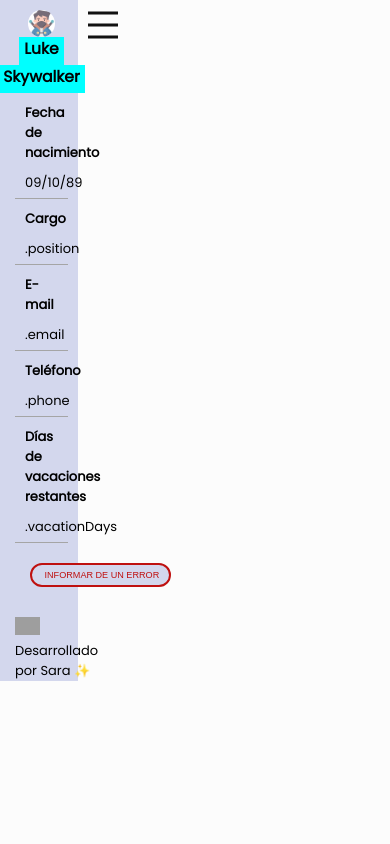
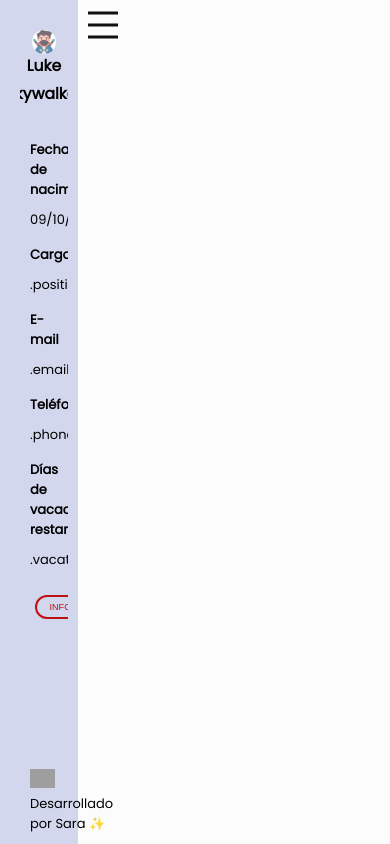
Before and after one commit to SaraCarreras/working-calendar, a React (Create React App) app: page / in a window 390 px wide. Built offline with nearby package versions, Linux system fonts and the light colour scheme; grey boxes are pictures that could not be loaded.

Commit message:
overflow & centering elements on sidebar

```diff
--- a/src/components/sidebar/sidebar.module.scss
+++ b/src/components/sidebar/sidebar.module.scss
@@ -1,4 +1,3 @@
-$font-size: 70%;
 $color-button-red: #bf1110;
 $color-text: #ecf0f1;
 $sidebar-background-color: #d3d7ed;
@@ -16,14 +15,12 @@ $sidebar-background-color: #d3d7ed;
 }
 .containerHidden {
   background-color: $sidebar-background-color;
-
   width: 250px;
   height: 100%;
   flex-direction: column;
   justify-content: space-between;
-  position: fixed;
+  position: absolute;
   display: flex;
-
   transform: translateX(-100%);
   transition: all 500ms ease-in-out;
 }
@@ -69,11 +66,14 @@ $sidebar-background-color: #d3d7ed;
 .header {
   display: flex;
   flex-direction: column;
-  justify-content: space-between;
-  height: 70%;
+  justify-content: center;
+  height: 77%;
   margin: 10px;
-  margin-left: 15px;
+  margin-left: 20px;
   padding: 0;
+  overflow: auto;
+  overflow-x: scroll;
+  overflow-x: hidden;
 
   & dt,
   p {
@@ -85,7 +85,6 @@ $sidebar-background-color: #d3d7ed;
     margin-left: 0;
     padding-left: 10px;
     padding-bottom: 5px;
-    border-bottom: 1px solid rgb(165, 165, 165);
   }
 }
 
@@ -97,7 +96,7 @@ input {
   text-transform: uppercase;
   padding: 5px 10px;
   margin: 20px 15px;
-  font-size: $font-size;
+  font-size: 70%;
   font-weight: 200;
   border-radius: 15px;
   transition: 0.5s;
@@ -124,11 +123,9 @@ input:hover {
 .title {
   display: flex;
   flex-direction: row;
-  margin-left: 0;
-  width: 100%;
+  margin-bottom: 20px;
 
   & p {
-    background-color: aqua;
     align-self: center;
     font-size: larger;
     padding: 5px;
@@ -142,9 +139,9 @@ input:hover {
   }
 }
 .bottom {
-  padding: 0;
+  padding: 10px;
   border: 0;
-  margin-left: 15px;
+  margin-left: 20px;
 
   width: fit-content;
   height: fit-content;
@@ -156,13 +153,17 @@ input:hover {
     margin: 0;
   }
 }
+
 @media (max-width: 768px) {
   .container {
-    position: relative;
-    height: 100%;
+    height: 100vh;
+    position: absolute;
     width: 20%;
     font-size: small;
     overflow: visible;
+  }
+  .header {
+    overflow: auto;
   }
   .title {
     flex-direction: column;
```
